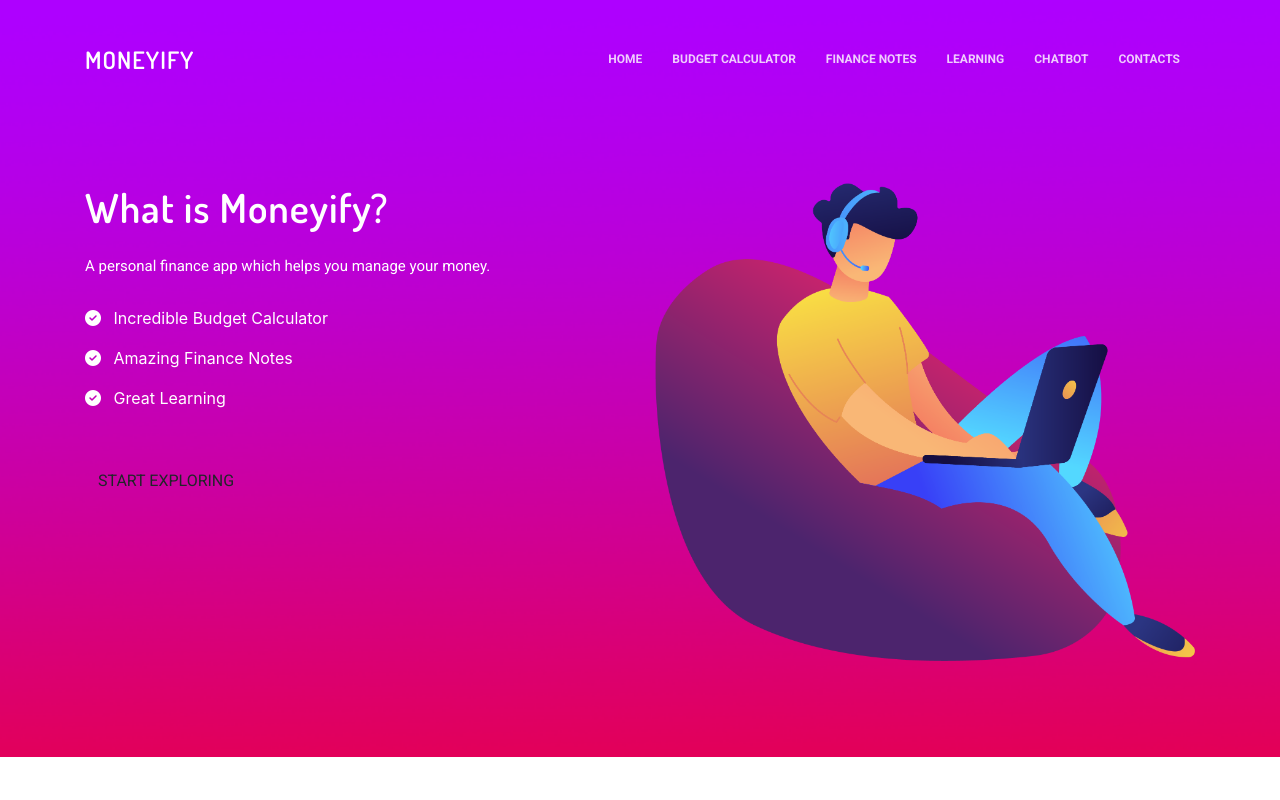
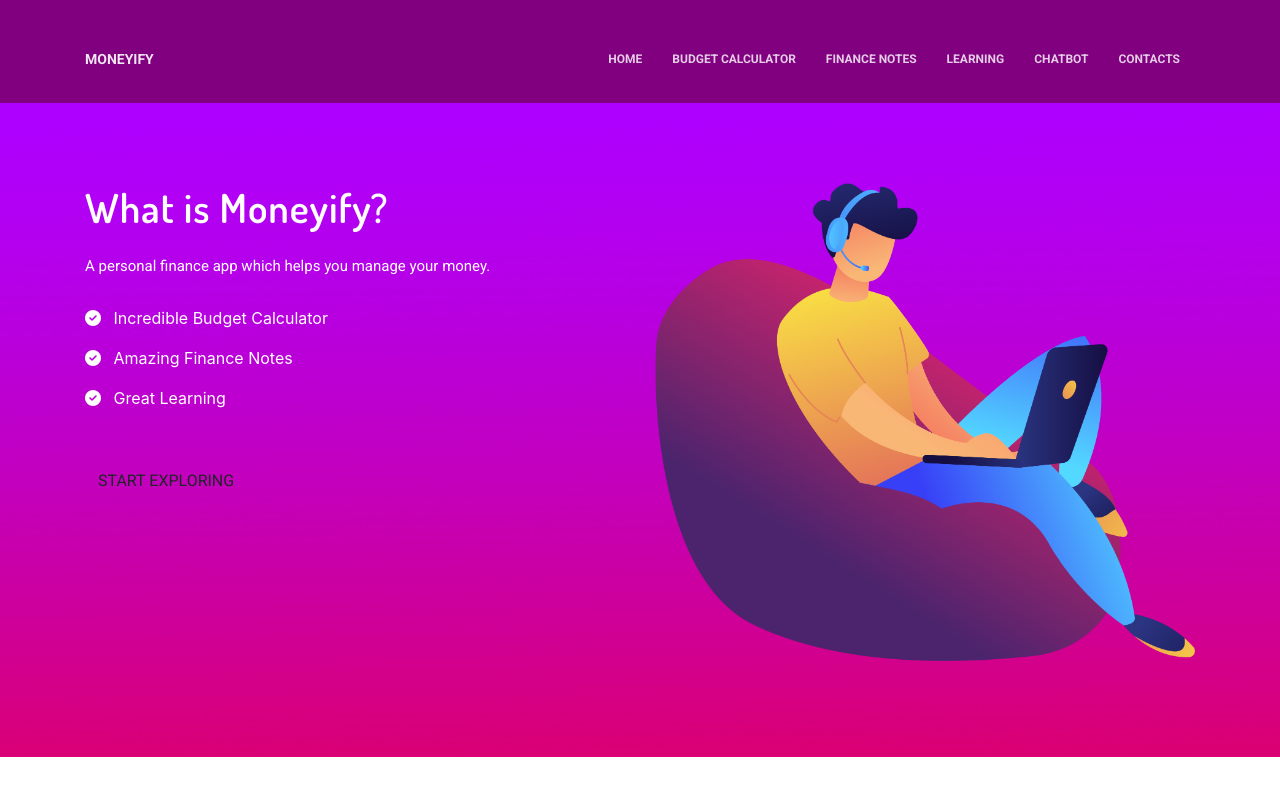
Before and after one commit to petkokp/moneyify, an Angular app in the folder moneyify/: page / in a window 1280 px wide. Shown: the top 800 px of the page. Built offline with nearby package versions, Linux system fonts and the light colour scheme.

Commit message:
add budget calc page and change design

```diff
--- a/moneyify/src/app/app.component.html
+++ b/moneyify/src/app/app.component.html
@@ -6,13 +6,10 @@
     <meta name="viewport" content="width=device-width, initial-scale=1">
     <title>Moneyify</title>
     <meta name="description" content="Moneyify"/>
-
   </head>
   <body id="top">
 
     <app-header></app-header>
-
-    <app-home></app-home>
 
     <app-footer></app-footer>
 
@@ -22,7 +19,7 @@
     <script src="js/bootstrap.min.js"></script>
     <script src="js/paper-kit.js?v=2.1.0"></script>
     <script src="scripts/main.js"></script>
-
   </body>
 </html>
+
 <router-outlet></router-outlet>
--- a/moneyify/src/app/app.component.ts
+++ b/moneyify/src/app/app.component.ts
@@ -6,5 +6,5 @@ import { Component } from '@angular/core';
   styleUrls: ['./app.component.css']
 })
 export class AppComponent {
-  title = 'angular-softuni';
+  title = 'moneyify';
 }
--- a/moneyify/src/app/app.module.ts
+++ b/moneyify/src/app/app.module.ts
@@ -1,24 +1,25 @@
 import { BrowserModule } from '@angular/platform-browser';
 import { NgModule } from '@angular/core';
-import { RouterModule, Routes } from '@angular/router'
+import { RouterModule, Routes } from '@angular/router';
+import { AppRoutingModule } from './app-routing.module';
 
 import { AppComponent } from './app.component';
 import { HeaderComponent } from './header/header.component';
 import { FooterComponent } from './footer/footer.component';
 import { HomeComponent } from './home/home.component';
-
-const routes: Routes = []
+import { BudgetMainComponent } from './budget-main/budget-main.component';
 
 @NgModule({
   declarations: [
     AppComponent,
     HeaderComponent,
     FooterComponent,
-    HomeComponent
+    HomeComponent,
+    BudgetMainComponent
   ],
   imports: [
     BrowserModule,
-    RouterModule.forRoot(routes)
+    AppRoutingModule
   ],
   providers: [],
   bootstrap: [AppComponent]
--- /dev/null
+++ b/moneyify/src/app/budget-main/budget-main.component.html
@@ -0,0 +1 @@
+<p>budget-main works!</p>
--- /dev/null
+++ b/moneyify/src/app/budget-main/budget-main.component.ts
@@ -0,0 +1,15 @@
+import { Component, OnInit } from '@angular/core';
+
+@Component({
+  selector: 'app-budget-main',
+  templateUrl: './budget-main.component.html',
+  styleUrls: ['./budget-main.component.css']
+})
+export class BudgetMainComponent implements OnInit {
+
+  constructor() { }
+
+  ngOnInit(): void {
+  }
+
+}
--- a/moneyify/src/app/footer/footer.component.css
+++ b/moneyify/src/app/footer/footer.component.css
@@ -0,0 +1,3 @@
+footer {
+    background-color: purple;
+}
--- a/moneyify/src/app/header/header.component.css
+++ b/moneyify/src/app/header/header.component.css
@@ -0,0 +1,4 @@
+header {
+    background-color: purple;
+    position: relative;
+}
--- a/moneyify/src/app/header/header.component.html
+++ b/moneyify/src/app/header/header.component.html
@@ -1,33 +1,19 @@
 <header>
-    <div class="aa-header">
   <nav class="navbar navbar-expand-md navbar-transparent">
     <div class="container">
       <a class="navbar-brand px-0 py-0" href="#">Moneyify</a>
       <div class="collapse navbar-collapse">
         <ul class="navbar-nav ml-auto">
-              <li class="nav-item"><a class="nav-link" href="#">Home</a></li>
-              <li class="nav-item"><a class="nav-link" href="#">Budget Calculator</a></li>
-              <li class="nav-item"><a class="nav-link" href="">Finance Notes</a></li>
-              <li class="nav-item"><a class="nav-link" href="">Learning</a></li>
-              <li class="nav-item"><a class="nav-link" href="">Chatbot</a></li>
-              <li class="nav-item"><a class="nav-link" href="#download">Contacts</a></li>
+          <li class="nav-item"><a class="nav-link" routerLink="" routerLinkActive="active">Home</a></li>
+          <li class="nav-item"><a class="nav-link" routerLink="/budget-calculator" routerLinkActive="active">Budget Calculator</a></li>
+          <li class="nav-item"><a class="nav-link" routerLink="/finance-notes" routerLinkActive="active">Finance Notes</a></li>
+          <li class="nav-item"><a class="nav-link" routerLink="/learning" routerLinkActive="active">Learning</a></li>
+          <li class="nav-item"><a class="nav-link" routerLink="/chatbot" routerLinkActive="active">Chatbot</a></li>
+          <li class="nav-item"><a class="nav-link" href="#contacts">Contacts</a></li>
         </ul>
       </div>
     </div>
   </nav>
-      <div class="container aa-header-content text-left text-white">
-        <div class="row">
-          <div class="col-md-6 col-sm-12">
-            <h1 class="text-white mb-4">What is Moneyify?</h1>
-            <p>A personal finance app which helps you manage your money.</p>
-            <ul class="py-1 list-unstyled">
-              <li class="py-2"><i class="fa fa-check-circle pr-4" aria-hidden="true"></i> Incredible Budget Calculator</li>
-              <li class="py-2"><i class="fa fa-check-circle pr-4" aria-hidden="true"></i> Amazing Finance Notes</li>
-              <li class="py-2"><i class="fa fa-check-circle pr-4" aria-hidden="true"></i> Great Learning</li>
-            </ul><a class="mt-4 btn btn-outline-neutral btn-round" href="#features">Start Exploring</a>
-          </div>
-          <div class="col-md-6 col-sm-12 text-right"><img class="img-fluid" src="assets/images/person.png" alt="Image"></div>
-        </div>
-      </div>
-    </div>
 </header>
+
+<router-outlet></router-outlet>
--- a/moneyify/src/app/home/home.component.html
+++ b/moneyify/src/app/home/home.component.html
@@ -1,5 +1,19 @@
-<div class="page-content">
-    <div>
+<div class="aa-header">
+  <div class="container aa-header-content text-left text-white">
+    <div class="row">
+      <div class="col-md-6 col-sm-12">
+        <h1 class="text-white mb-4">What is Moneyify?</h1>
+        <p>A personal finance app which helps you manage your money.</p>
+        <ul class="py-1 list-unstyled">
+          <li class="py-2"><i class="fa fa-check-circle pr-4" aria-hidden="true"></i> Incredible Budget Calculator</li>
+          <li class="py-2"><i class="fa fa-check-circle pr-4" aria-hidden="true"></i> Amazing Finance Notes</li>
+          <li class="py-2"><i class="fa fa-check-circle pr-4" aria-hidden="true"></i> Great Learning</li>
+        </ul><a class="mt-4 btn btn-outline-neutral btn-round" href="#features">Start Exploring</a>
+      </div>
+      <div class="col-md-6 col-sm-12 text-right"><img class="img-fluid" src="assets/images/person.png" alt="Image"></div>
+    </div>
+  </div>
+</div>
 <div class="container">
 <div class="aa-product-details section" id="features">
   <div class="row">
@@ -176,55 +190,7 @@
 <div class="container">
 <hr/>
 </div>
-<!--<div class="aa-testimonials-section section">
-<div class="container">
-  <div class="text-center">
-    <h2 class="title mt-0">What our customers are saying</h2>
-    <p>Real user testimonials are great way to attract new customers and increase their trust into using your app.<br/>Replace the testimonials below with the ones for your own app.</p>
-  </div>
-  <div class="aa-testimonials">
-    <div class="row">
-      <div class="col-md-4 mb-3">
-        <div class="aa-testimonials-body">
-          <p>Awesome App is awesome and I can't imagine working on my projects without it. It has saved me countless hours of time and has increased my productivity.</p>
-          <div class="row pt-3">
-            <div class="col-lg-5 col-md-12"><img class="img-fluid" src="https://s3.amazonaws.com/uifaces/faces/twitter/mlane/128.jpg" alt="Face 1"/></div>
-            <div class="col-lg-7 col-md-12 pt-3">
-              <div class="h5">Patrick Harry</div>
-              <p class="text-muted">Web Developer</p>
-            </div>
-          </div>
-        </div>
-      </div>
-      <div class="col-md-4 mb-3">
-        <div class="aa-testimonials-body">
-          <p>Awesome App is awesome and I can't imagine working on my projects without it. It has saved me countless hours of time and has increased my productivity.</p>
-          <div class="row pt-3">
-            <div class="col-lg-5 col-md-12"><img class="img-fluid" src="https://s3.amazonaws.com/uifaces/faces/twitter/jsa/128.jpg" alt="Face 2"/></div>
-            <div class="col-lg-7 col-md-12 pt-3">
-              <div class="h5">Andrew Riley</div>
-              <p class="text-muted">Web Developer</p>
-            </div>
-          </div>
-        </div>
-      </div>
-      <div class="col-md-4 mb-3">
-        <div class="aa-testimonials-body">
-          <p>Awesome App is awesome and I can't imagine working on my projects without it. It has saved me countless hours of time and has increased my productivity.</p>
-          <div class="row pt-3">
-            <div class="col-lg-5 col-md-12"><img class="img-fluid" src="https://s3.amazonaws.com/uifaces/faces/twitter/chadengle/128.jpg" alt="Face 3"/></div>
-            <div class="col-lg-7 col-md-12 pt-3">
-              <div class="h5">Ralph Jordan</div>
-              <p class="text-muted">Web Developer</p>
-            </div>
-          </div>
-        </div>
-      </div>
-    </div>
-  </div>
-</div>
-</div>-->
-<div class="aa-download-section section bg-gradient" id="download">
+<div class="aa-download-section section bg-gradient" id="contacts">
 <div class="container">
     <div class="container py-5">
       <div class="row text-center">
--- a/moneyify/src/assets/styles/main.css
+++ b/moneyify/src/assets/styles/main.css
@@ -239,7 +239,7 @@ h1, .h1, h2, .h2, h3, .h3, h4, .h4, h5, .h5, h6, .h6,
   padding-left: 40px;
 }
 
-#download {
+#contacts {
   background-image: url("../images/background.png");
 }
 
```
Also changed, not shown: moneyify/src/app/app-routing.module.ts (added, +19 -0 lines), moneyify/src/app/budget-main/budget-main.component.css (added), 1 other file (tests, documents, lock files or other folders). Lines whose indentation alone changed are shown as unchanged.
